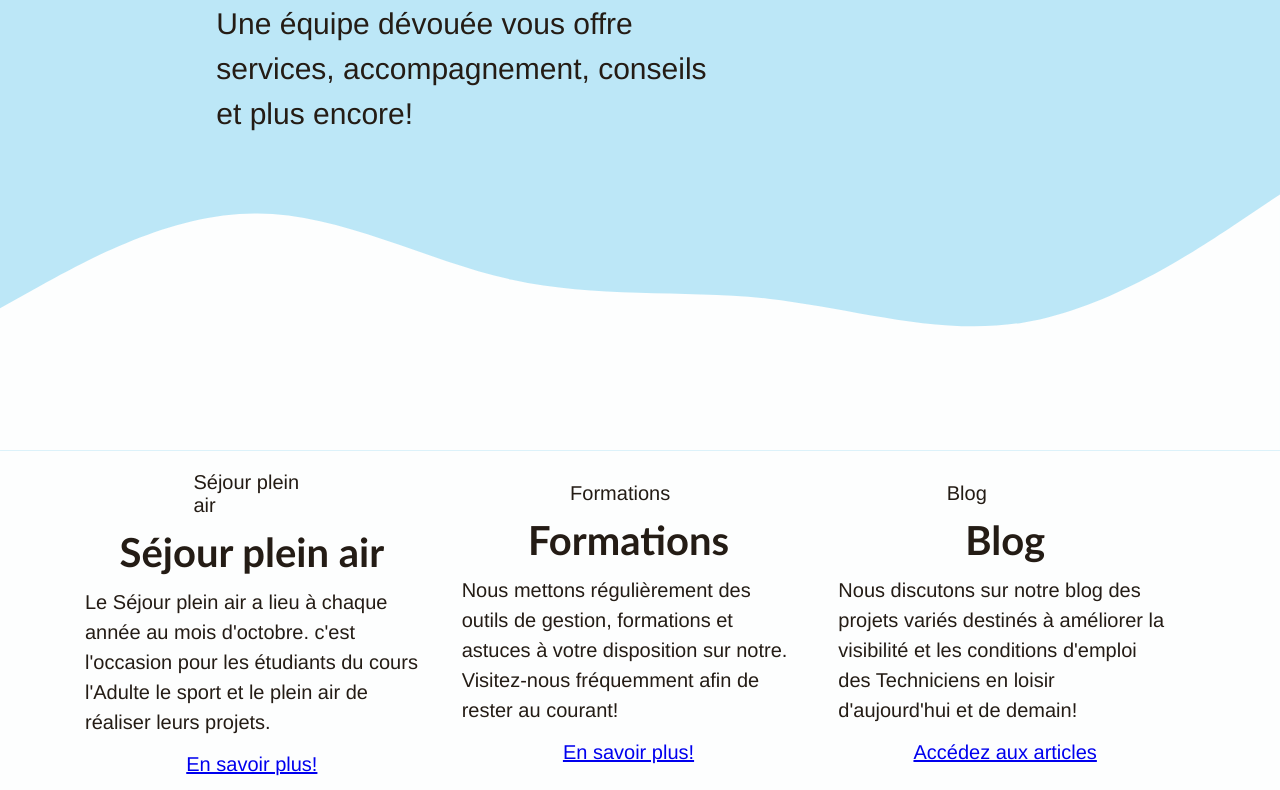
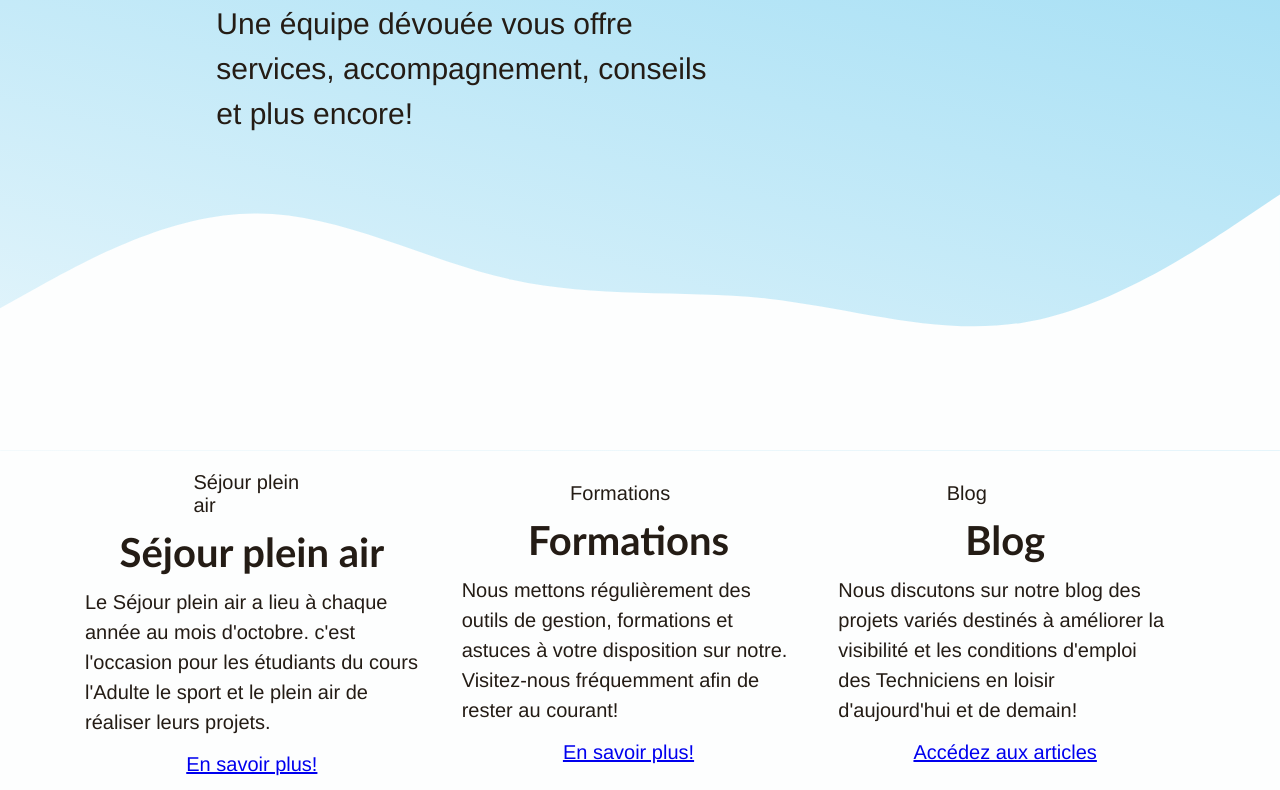
Before and after one commit to solution-loisir/ADTILCSL, an Eleventy site: page _src/index.njk in a window 1280 px wide. Shown: the part 386-1176 px from the top of the page. Built offline with nearby package versions, Linux system fonts and the light colour scheme; Eleventy itself is replaced by a stand-in of ours; files that its build step writes are made by us from their sources; what fibers would draw is missing.

Commit message:
Use linear-gradient on hero

```diff
--- a/style/_hero.scss
+++ b/style/_hero.scss
@@ -1,5 +1,5 @@
 .hero {
-    background-color: var(--main-color, #bce7f7);
+    background-image: linear-gradient(15deg, lighten(#bce7f7, 10%), darken(#bce7f7, 10%));
     overflow: hidden;
 }
 .hero__img-container {
```
Also changed, not shown: docs/style/index.css.
